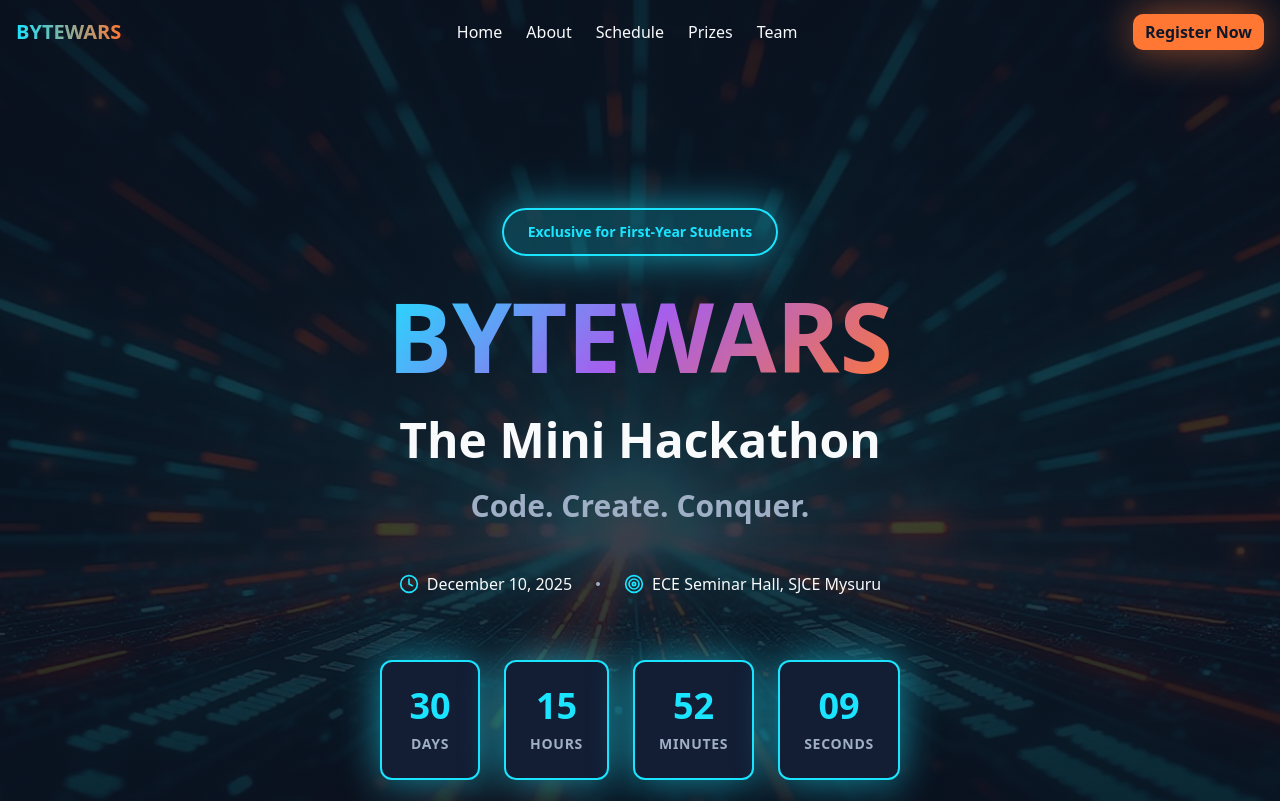
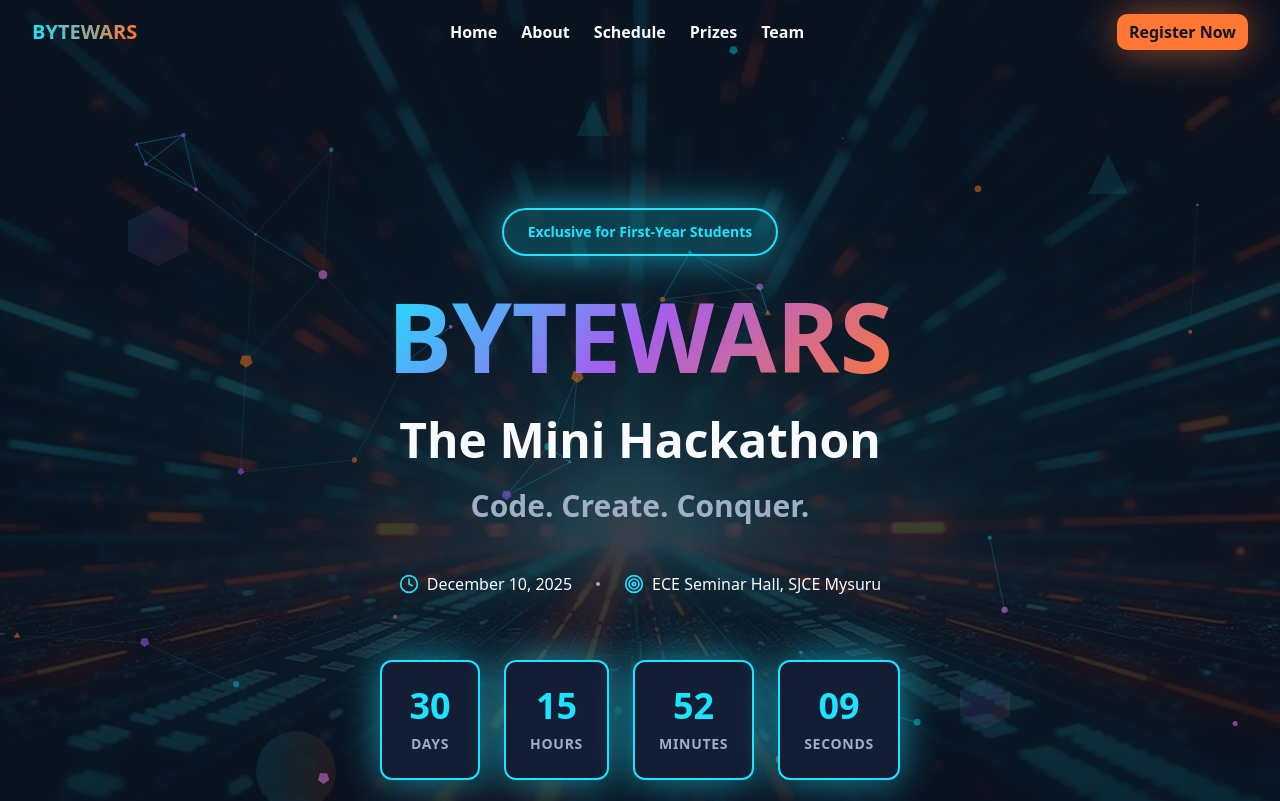
Before and after one commit to ShreyasSj1/byte-wars-hq, a React (Vite) app: page / in a window 1280 px wide. Shown: the top 801 px of the page. Built offline with nearby package versions, Linux system fonts and the light colour scheme; the HTML template or start-up script is replaced by a standard one.

Commit message:
Add animated particles and mobile menu
Implement animated background particles and floating shapes in the hero section using tsparticles. Add a mobile-friendly hamburger menu with smooth slide-in animations for improved navigation on smaller screens.

```diff
--- a/package.json
+++ b/package.json
@@ -40,6 +40,9 @@
     "@radix-ui/react-toggle-group": "^1.1.10",
     "@radix-ui/react-tooltip": "^1.2.7",
     "@tanstack/react-query": "^5.83.0",
+    "@tsparticles/engine": "^3.9.1",
+    "@tsparticles/react": "^3.0.0",
+    "@tsparticles/slim": "^3.9.1",
     "class-variance-authority": "^0.7.1",
     "clsx": "^2.1.1",
     "cmdk": "^1.1.1",
--- /dev/null
+++ b/src/components/FloatingShapes.tsx
@@ -0,0 +1,77 @@
+export const FloatingShapes = () => {
+  const shapes = [
+    { delay: 0, duration: 6, size: 60, left: "10%", top: "20%", rotation: 45 },
+    { delay: 1, duration: 8, size: 40, left: "85%", top: "15%", rotation: 120 },
+    { delay: 2, duration: 7, size: 80, left: "20%", top: "70%", rotation: 90 },
+    { delay: 0.5, duration: 9, size: 50, left: "75%", top: "65%", rotation: 180 },
+    { delay: 1.5, duration: 6.5, size: 35, left: "45%", top: "10%", rotation: 270 },
+  ];
+
+  return (
+    <div className="absolute inset-0 overflow-hidden pointer-events-none">
+      {shapes.map((shape, index) => (
+        <div
+          key={index}
+          className="absolute opacity-10"
+          style={{
+            left: shape.left,
+            top: shape.top,
+            animationDelay: `${shape.delay}s`,
+            animationDuration: `${shape.duration}s`,
+          }}
+        >
+          {index % 3 === 0 ? (
+            // Hexagon
+            <div
+              className="animate-float"
+              style={{
+                width: shape.size,
+                height: shape.size,
+                transform: `rotate(${shape.rotation}deg)`,
+              }}
+            >
+              <div
+                className="relative"
+                style={{
+                  width: "100%",
+                  height: "100%",
+                }}
+              >
+                <div
+                  className="absolute inset-0 bg-gradient-vibrant"
+                  style={{
+                    clipPath: "polygon(50% 0%, 100% 25%, 100% 75%, 50% 100%, 0% 75%, 0% 25%)",
+                  }}
+                />
+              </div>
+            </div>
+          ) : index % 3 === 1 ? (
+            // Triangle
+            <div
+              className="animate-float border-gradient-accent"
+              style={{
+                width: 0,
+                height: 0,
+                borderLeft: `${shape.size / 2}px solid transparent`,
+                borderRight: `${shape.size / 2}px solid transparent`,
+                borderBottom: `${shape.size}px solid`,
+                borderBottomColor: "hsl(var(--neon-cyan))",
+                transform: `rotate(${shape.rotation}deg)`,
+              }}
+            />
+          ) : (
+            // Circle
+            <div
+              className="animate-float rounded-full bg-gradient-accent"
+              style={{
+                width: shape.size,
+                height: shape.size,
+                transform: `rotate(${shape.rotation}deg)`,
+              }}
+            />
+          )}
+        </div>
+      ))}
+    </div>
+  );
+};
--- a/src/components/Navigation.tsx
+++ b/src/components/Navigation.tsx
@@ -1,8 +1,10 @@
 import { useState, useEffect } from "react";
 import { Button } from "@/components/ui/button";
+import { Menu, X } from "lucide-react";
 
 export const Navigation = () => {
   const [isScrolled, setIsScrolled] = useState(false);
+  const [isMobileMenuOpen, setIsMobileMenuOpen] = useState(false);
 
   useEffect(() => {
     const handleScroll = () => {
@@ -17,59 +19,96 @@ export const Navigation = () => {
     const element = document.getElementById(id);
     if (element) {
       element.scrollIntoView({ behavior: "smooth", block: "start" });
+      setIsMobileMenuOpen(false);
     }
   };
 
+  const navLinks = [
+    { id: "home", label: "Home" },
+    { id: "about", label: "About" },
+    { id: "schedule", label: "Schedule" },
+    { id: "prizes", label: "Prizes" },
+    { id: "team", label: "Team" },
+  ];
+
   return (
+    <>
       <nav
         className={`fixed top-0 left-0 right-0 z-50 transition-all duration-300 ${
           isScrolled ? "bg-background/95 backdrop-blur-sm shadow-lg" : "bg-transparent"
         }`}
       >
-      <div className="container mx-auto px-4">
+        <div className="container mx-auto px-6 md:px-8">
           <div className="flex items-center justify-between h-16">
             <div className="text-xl font-bold bg-gradient-accent bg-clip-text text-transparent">
               BYTEWARS
             </div>
 
+            {/* Desktop Navigation */}
             <div className="hidden md:flex gap-6">
+              {navLinks.map((link) => (
                 <button
-              onClick={() => scrollToSection("home")}
-              className="text-foreground hover:text-primary transition-colors"
+                  key={link.id}
+                  onClick={() => scrollToSection(link.id)}
+                  className="text-foreground hover:text-primary transition-colors font-semibold"
                 >
-              Home
+                  {link.label}
                 </button>
+              ))}
+            </div>
+
+            {/* Desktop CTA */}
+            <Button variant="hero" size="sm" className="hidden md:inline-flex">
+              Register Now
+            </Button>
+
+            {/* Mobile Menu Button */}
             <button
-              onClick={() => scrollToSection("about")}
-              className="text-foreground hover:text-primary transition-colors"
+              onClick={() => setIsMobileMenuOpen(!isMobileMenuOpen)}
+              className="md:hidden text-foreground hover:text-primary transition-colors"
+              aria-label="Toggle menu"
             >
-              About
-            </button>
-            <button
-              onClick={() => scrollToSection("schedule")}
-              className="text-foreground hover:text-primary transition-colors"
-            >
-              Schedule
-            </button>
-            <button
-              onClick={() => scrollToSection("prizes")}
-              className="text-foreground hover:text-primary transition-colors"
-            >
-              Prizes
-            </button>
-            <button
-              onClick={() => scrollToSection("team")}
-              className="text-foreground hover:text-primary transition-colors"
-            >
-              Team
+              {isMobileMenuOpen ? <X className="w-6 h-6" /> : <Menu className="w-6 h-6" />}
             </button>
           </div>
+        </div>
+      </nav>
 
-          <Button variant="hero" size="sm">
+      {/* Mobile Menu Overlay */}
+      {isMobileMenuOpen && (
+        <div
+          className="fixed inset-0 bg-background/80 backdrop-blur-sm z-40 md:hidden"
+          onClick={() => setIsMobileMenuOpen(false)}
+        />
+      )}
+
+      {/* Mobile Menu Panel */}
+      <div
+        className={`fixed top-16 right-0 h-[calc(100vh-4rem)] w-64 bg-card border-l-2 border-primary/30 z-40 md:hidden transform transition-transform duration-300 ease-out ${
+          isMobileMenuOpen ? "translate-x-0" : "translate-x-full"
+        }`}
+      >
+        <div className="flex flex-col p-6 gap-4">
+          {navLinks.map((link, index) => (
+            <button
+              key={link.id}
+              onClick={() => scrollToSection(link.id)}
+              className="text-left text-foreground hover:text-primary transition-colors font-semibold text-lg py-3 border-b border-border hover:border-primary animate-fade-in"
+              style={{ animationDelay: `${index * 50}ms` }}
+            >
+              {link.label}
+            </button>
+          ))}
+          <Button
+            variant="hero"
+            size="lg"
+            className="mt-4 w-full animate-fade-in"
+            style={{ animationDelay: "250ms" }}
+          >
             Register Now
           </Button>
         </div>
       </div>
-    </nav>
+    </>
   );
 };
--- /dev/null
+++ b/src/components/ParticlesBackground.tsx
@@ -0,0 +1,102 @@
+import { useEffect, useMemo, useState } from "react";
+import Particles, { initParticlesEngine } from "@tsparticles/react";
+import { loadSlim } from "@tsparticles/slim";
+import type { Container, ISourceOptions } from "@tsparticles/engine";
+
+export const ParticlesBackground = () => {
+  const [init, setInit] = useState(false);
+
+  useEffect(() => {
+    initParticlesEngine(async (engine) => {
+      await loadSlim(engine);
+    }).then(() => {
+      setInit(true);
+    });
+  }, []);
+
+  const particlesLoaded = async (container?: Container): Promise<void> => {
+    console.log("Particles loaded", container);
+  };
+
+  const options: ISourceOptions = useMemo(
+    () => ({
+      background: {
+        opacity: 0,
+      },
+      fpsLimit: 120,
+      interactivity: {
+        events: {
+          onClick: {
+            enable: true,
+            mode: "push",
+          },
+          onHover: {
+            enable: true,
+            mode: "repulse",
+          },
+        },
+        modes: {
+          push: {
+            quantity: 4,
+          },
+          repulse: {
+            distance: 100,
+            duration: 0.4,
+          },
+        },
+      },
+      particles: {
+        color: {
+          value: ["#06b6d4", "#f97316", "#e879f9", "#a855f7"],
+        },
+        links: {
+          color: "#06b6d4",
+          distance: 150,
+          enable: true,
+          opacity: 0.3,
+          width: 1,
+        },
+        move: {
+          direction: "none",
+          enable: true,
+          outModes: {
+            default: "bounce",
+          },
+          random: false,
+          speed: 1,
+          straight: false,
+        },
+        number: {
+          density: {
+            enable: true,
+          },
+          value: 80,
+        },
+        opacity: {
+          value: 0.5,
+        },
+        shape: {
+          type: ["circle", "triangle", "polygon"],
+        },
+        size: {
+          value: { min: 1, max: 5 },
+        },
+      },
+      detectRetina: true,
+    }),
+    [],
+  );
+
+  if (!init) {
+    return null;
+  }
+
+  return (
+    <Particles
+      id="tsparticles"
+      particlesLoaded={particlesLoaded}
+      options={options}
+      className="absolute inset-0"
+    />
+  );
+};
--- a/src/pages/Index.tsx
+++ b/src/pages/Index.tsx
@@ -1,5 +1,7 @@
 import { Navigation } from "@/components/Navigation";
 import { Countdown } from "@/components/Countdown";
+import { ParticlesBackground } from "@/components/ParticlesBackground";
+import { FloatingShapes } from "@/components/FloatingShapes";
 import { Button } from "@/components/ui/button";
 import { Card, CardContent } from "@/components/ui/card";
 import { Code, Lightbulb, Trophy, Users, Clock, Target, Sparkles, Award } from "lucide-react";
@@ -18,6 +20,10 @@ const Index = () => {
         >
           <div className="absolute inset-0 bg-gradient-to-b from-background/90 via-background/80 to-background"></div>
         </div>
+
+        {/* Animated Background Elements */}
+        <ParticlesBackground />
+        <FloatingShapes />
 
         <div className="container mx-auto px-6 md:px-8 relative z-10 pt-20">
           <div className="text-center max-w-5xl mx-auto">
--- a/tailwind.config.ts
+++ b/tailwind.config.ts
@@ -88,10 +88,36 @@ export default {
             height: "0",
           },
         },
+        "fade-in": {
+          "0%": {
+            opacity: "0",
+            transform: "translateY(10px)"
+          },
+          "100%": {
+            opacity: "1",
+            transform: "translateY(0)"
+          }
+        },
+        "slide-in-right": {
+          "0%": { transform: "translateX(100%)" },
+          "100%": { transform: "translateX(0)" }
+        },
+        "slide-out-right": {
+          "0%": { transform: "translateX(0)" },
+          "100%": { transform: "translateX(100%)" }
+        },
+        "float": {
+          "0%, 100%": { transform: "translateY(0px)" },
+          "50%": { transform: "translateY(-20px)" }
+        },
       },
       animation: {
         "accordion-down": "accordion-down 0.2s ease-out",
         "accordion-up": "accordion-up 0.2s ease-out",
+        "fade-in": "fade-in 0.3s ease-out",
+        "slide-in-right": "slide-in-right 0.3s ease-out",
+        "slide-out-right": "slide-out-right 0.3s ease-out",
+        "float": "float 6s ease-in-out infinite",
       },
     },
   },
```
Also changed, not shown: 1 other file (tests, documents, lock files or other folders). Lines whose indentation alone changed are shown as unchanged.
